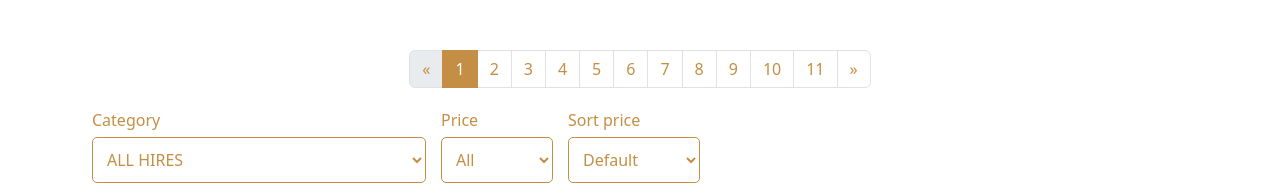
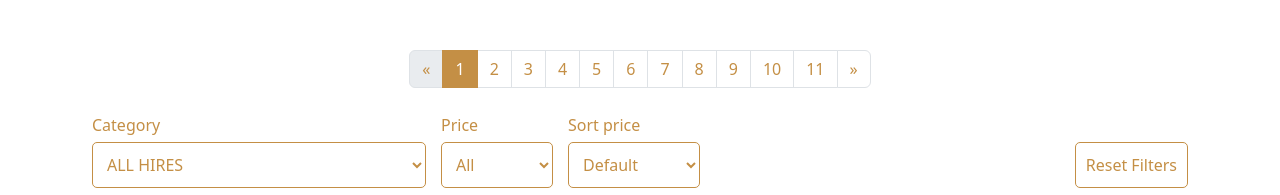
Before and after one commit to Annastrin/gradspace-second-project, a plain HTML site: page index.html in a window 1280 px wide. Shown: the top 195 px of the page. Drawn offline with nearby package versions, Linux system fonts and the light colour scheme.

Commit message:
Add reset filters feature

```diff
--- a/index.js
+++ b/index.js
@@ -9,7 +9,6 @@ function renderContent(url) {
   const category = params.get("category")
   const price = params.get("price")
   const sortPrice = params.get("sort-price")
-  console.trace({ url, sortPrice, price })
 
   if (
     page === null &&
--- a/scripts/components/filters.js
+++ b/scripts/components/filters.js
@@ -10,6 +10,7 @@ export default function filters(
   filtersElement.appendChild(categoriesFilter(category, price, sortPrice))
   filtersElement.appendChild(priceFilter(price, category, sortPrice))
   filtersElement.appendChild(priceSorter(category, price, sortPrice))
+  filtersElement.appendChild(resetFilters())
 
   return filtersElement
 }
@@ -28,6 +29,9 @@ function categoriesFilter(category, price, sortPrice) {
   selectCategoryElement.setAttribute("id", "category")
   selectCategoryElement.setAttribute("name", "category")
   selectCategoryElement.classList.add("filters")
+  if (category) {
+    selectCategoryElement.classList.add("selected")
+  }
   selectCategoryElement.onchange = () => handleCategorySelect(price, sortPrice)
   selectCategoryContainer.appendChild(selectCategoryElement)
 
@@ -71,6 +75,9 @@ function priceFilter(price, category, sortPrice) {
   selectPriceElement.setAttribute("id", "price")
   selectPriceElement.setAttribute("name", "price")
   selectPriceElement.classList.add("filters")
+  if (price) {
+    selectPriceElement.classList.add("selected")
+  }
   selectPriceElement.onchange = () => handlePriceSelect(category, sortPrice)
   selectPriceElement.innerHTML = `
     <option value="" ${price === "" && "selected"}>All</option>
@@ -97,7 +104,6 @@ function handlePriceSelect(category, sortPrice) {
 }
 
 function priceSorter(category, price, sortPrice) {
-  console.trace(sortPrice)
   const sortContainer = document.createElement("div")
   sortContainer.classList.add("sort-price")
 
@@ -111,6 +117,9 @@ function priceSorter(category, price, sortPrice) {
   sortPriceElement.setAttribute("name", "sort-price")
   sortPriceElement.onchange = () => handleSortPrice(category, price)
   sortPriceElement.classList.add("filters")
+  if (sortPrice) {
+    sortPriceElement.classList.add("selected")
+  }
   sortPriceElement.innerHTML = `
     <option value="" ${sortPrice === "" && "selected"}>Default</option>
     <option value="low-to-high" ${
@@ -127,6 +136,18 @@ function priceSorter(category, price, sortPrice) {
 
 function handleSortPrice(category, price) {
   const sortPrice = document.getElementById("sort-price").value
-  console.log(sortPrice)
   eventedPushState(navigate({ category, price, sortPrice }))
 }
+
+function resetFilters() {
+  const resetFiltersContainer = document.createElement("div")
+  resetFiltersContainer.classList.add("reset-filters")
+
+  const resetBtn = document.createElement("button")
+  resetFiltersContainer.appendChild(resetBtn)
+  resetBtn.classList.add("reset-filters-btn")
+  resetBtn.innerText = "Reset Filters"
+  resetBtn.onclick = () => eventedPushState("./")
+
+  return resetFiltersContainer
+}
--- a/styles.css
+++ b/styles.css
@@ -37,7 +37,11 @@ img {
 .products-filters {
   display: flex;
   flex-wrap: wrap;
-  padding: 0 10px 15px;
+  padding: 0 10px;
+}
+
+.products-filters>div {
+  margin-bottom: 15px;
 }
 
 .products-filters label {
@@ -46,16 +50,34 @@ img {
   color: #c48f45;
 }
 
-.filters {
+.filters,
+.reset-filters-btn {
   border: 1px solid #c48f45;
   border-radius: 5px;
   padding: 10px;
+  min-height: 45px;
   background-color: transparent;
   color: #c48f45;
+  transition: background-color .3s, color .3s;
+}
+
+.reset-filters {
+  width: 100%;
+}
+
+.filters.selected {
+  background-color: #c48f45;
+  color: #fff;
+}
+
+.reset-filters-btn:hover {
+  background-color: #c48f45;
+  color: #fff;
 }
 
 .products-categories,
-.products-prices {
+.products-prices,
+.sort-price {
   margin-right: 15px;
 }
 
@@ -63,10 +85,14 @@ img {
   margin: 0 -10px;
 }
 
+.products-categories option {
+  white-space: normal;
+}
+
 .pagination {
   justify-content: center;
   flex-wrap: wrap;
-  margin-bottom: 15px;
+  margin-bottom: 20px;
 }
 
 .page-item {
@@ -79,6 +105,7 @@ img {
 }
 
 .page-link:hover {
+  background-color: rgba(196, 143, 69, .1);
   color: #c48f45;
 }
 
@@ -200,3 +227,16 @@ img {
     object-fit: cover;
   }
 }
+
+@media screen and (min-width: 992px) {
+  .products-filters {
+    flex-wrap: nowrap;
+  }
+
+  .reset-filters {
+    align-self: flex-end;
+    width: auto;
+    margin-right: 0;
+    margin-left: auto;
+  }
+}
```
